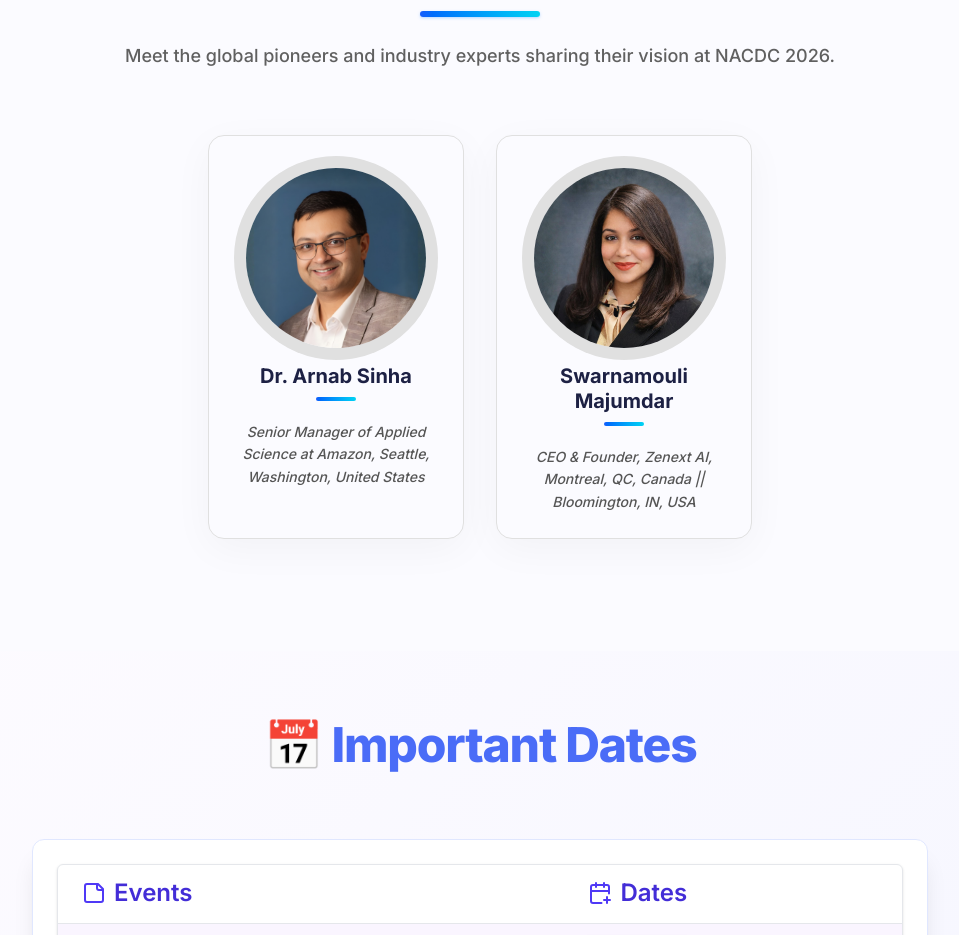
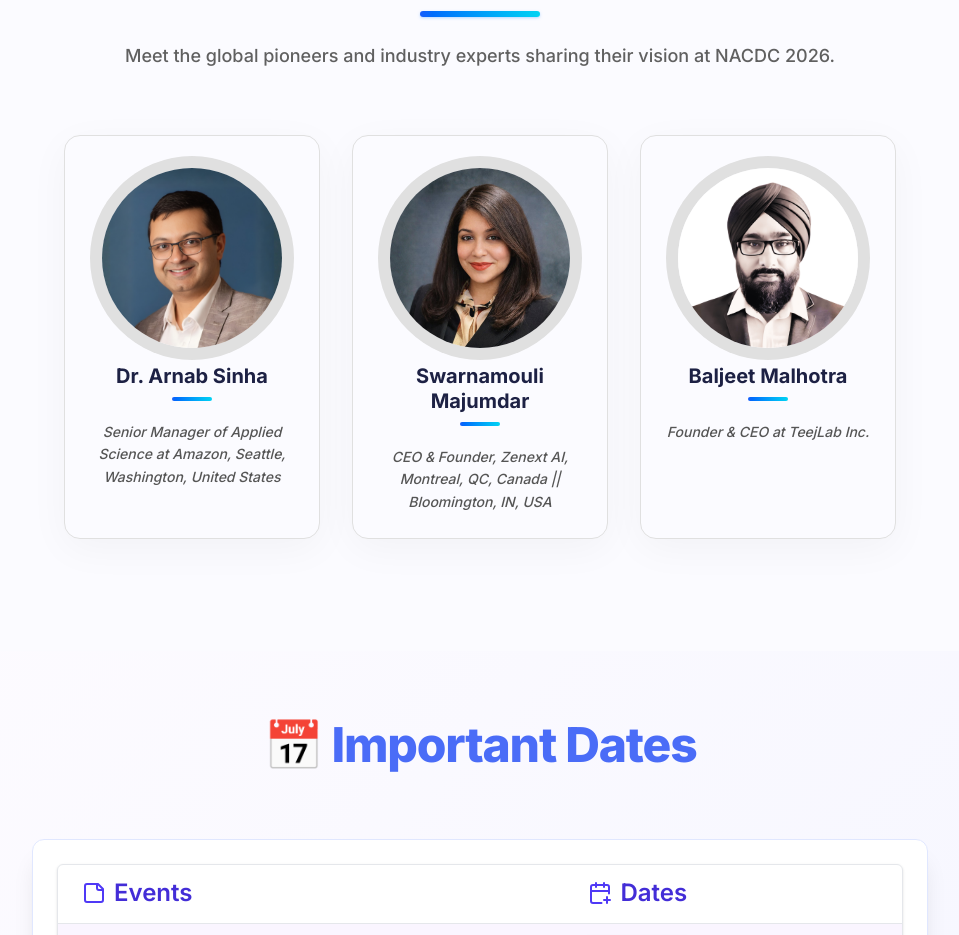
Before and after one commit to KartikTulsian/iemnacdc, a Next.js app: page / in a window 1280 px wide. Shown: the part 2360-3295 px from the top of the page, without its empty margins (160-1119 px from the left). Built offline with nearby package versions, Linux system fonts and the light colour scheme.

Commit message:
speaker addition

```diff
--- a/src/components/Speakers/SpeakerDetails.tsx
+++ b/src/components/Speakers/SpeakerDetails.tsx
@@ -24,6 +24,13 @@ const speakerData = [
     designation: "CEO & Founder, Zenext AI, Montreal, QC, Canada || Bloomington, IN, USA",
     image: "/images/testimonials/speaker_3.png",
     linkedIn: "https://www.linkedin.com/in/swarnamouli/",
+  },
+  {
+    id: 3,
+    name: "Baljeet Malhotra",
+    designation: "Founder & CEO at TeejLab Inc.",
+    image: "/images/testimonials/speaker_4.png",
+    linkedIn: "https://www.linkedin.com/in/baljeetmalhotra/",
   },
 ];
 
```
Also changed, not shown: public/images/testimonials/speaker_4.png (added).
